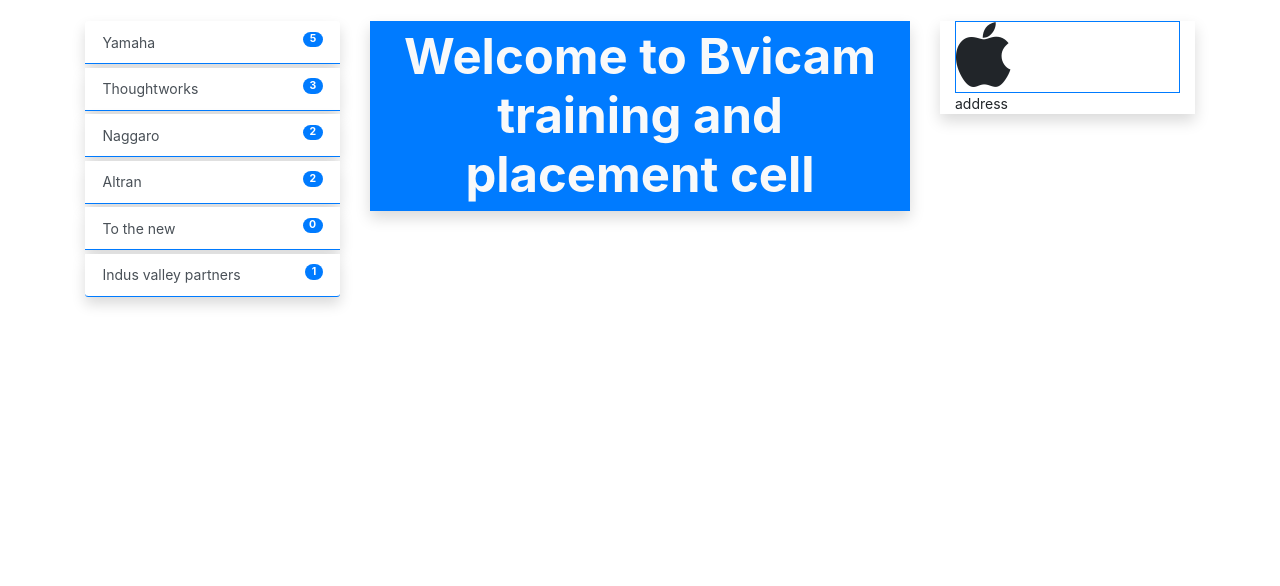
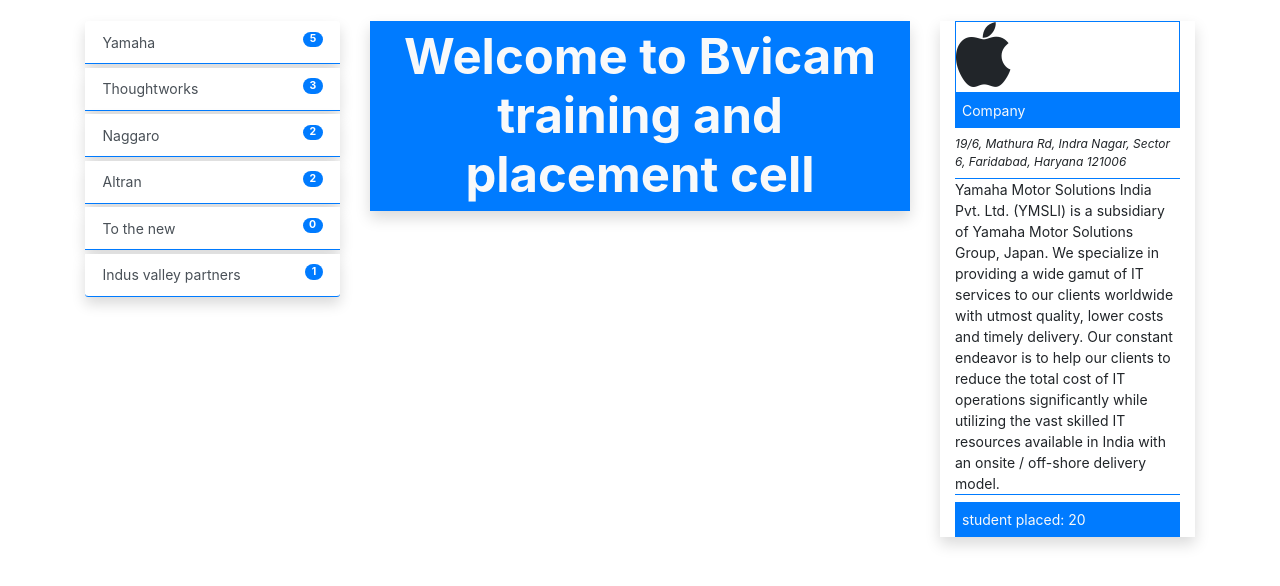
Before and after one commit to aanSingh/tnp-app, an Angular app: page / in a window 1280 px wide. Shown: the top 586 px of the page. Built offline with nearby package versions, Linux system fonts and the light colour scheme.

Commit message:
4 files modified

```diff
--- a/src/app/components/company-details/company-details.component.css
+++ b/src/app/components/company-details/company-details.component.css
@@ -0,0 +1,4 @@
+.container{
+   position: sticky;
+  top: 0;
+}
--- a/src/app/components/company-details/company-details.component.html
+++ b/src/app/components/company-details/company-details.component.html
@@ -1,4 +1,7 @@
 <div class="container shadow">
   <div class="border border-primary"><i class="fa fa-apple fa-5x"></i></div>
-  <p>address</p>
+  <div class="bg-primary text-light p-2">Company</div>
+  <div class="font-italic my-2" style="font-size: 12px;">19/6, Mathura Rd, Indra Nagar, Sector 6, Faridabad, Haryana 121006</div>
+  <div class="border border-primary border-right-0 border-left-0 my-2">Yamaha Motor Solutions India Pvt. Ltd. (YMSLI) is a subsidiary of Yamaha Motor Solutions Group, Japan. We specialize in providing a wide gamut of IT services to our clients worldwide with utmost quality, lower costs and timely delivery. Our constant endeavor is to help our clients to reduce the total cost of IT operations significantly while utilizing the vast skilled IT resources available in India with an onsite / off-shore delivery model.</div>
+  <div class="bg-primary text-light p-2">student placed: 20</div>
 </div>
--- a/src/app/components/company-posts-wrapper/post/post.component.html
+++ b/src/app/components/company-posts-wrapper/post/post.component.html
@@ -1,7 +1,7 @@
 <div *ngIf="company.posts.length > 0; then post else noPost"></div>
 
 <ng-template #post>
-	<div class=" container shadow mb-2 border border-primary border-left-0 border-top-0 border-right-0" *ngFor="let post of company.posts">
+	<div class=" container card shadow my-2 border border-primary border-left-0 border-top-0 border-right-0" *ngFor="let post of company.posts">
 		<div class="card-body">
 			<a class="card-title text-decoration-none font-weight-bold" href="#" (click)="showPost(post.post_id)" style="font-size: 18px;">{{post.title}}</a>
 			<div class="d-flex justify-content-between font-italic" style="font-size: 12px">
@@ -14,7 +14,7 @@
 </ng-template>
 
 <ng-template #noPost>
-	<div class="container shadow p-2">
+	<div class="container card shadow p-2 my-2">
 		No post available
 	</div>
 </ng-template>
```
Also changed, not shown: src/app/app.component.html (line endings or trailing spaces).
